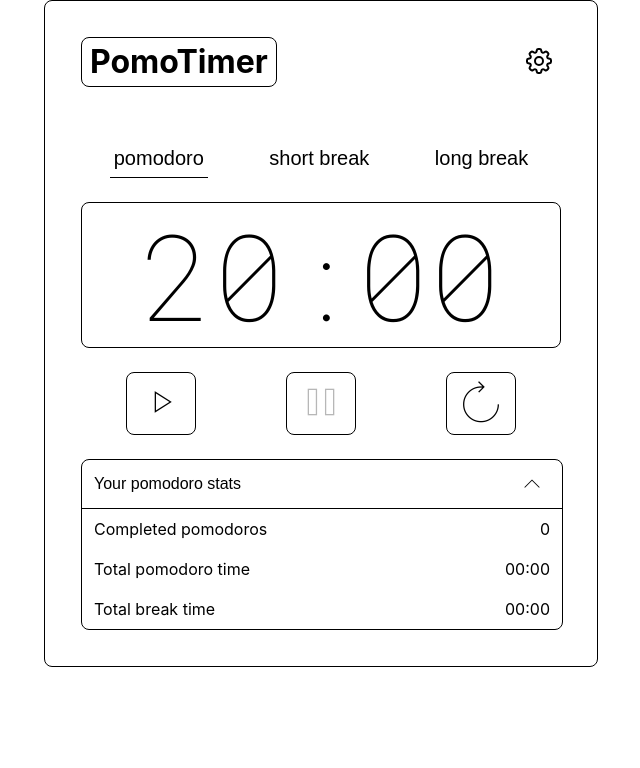
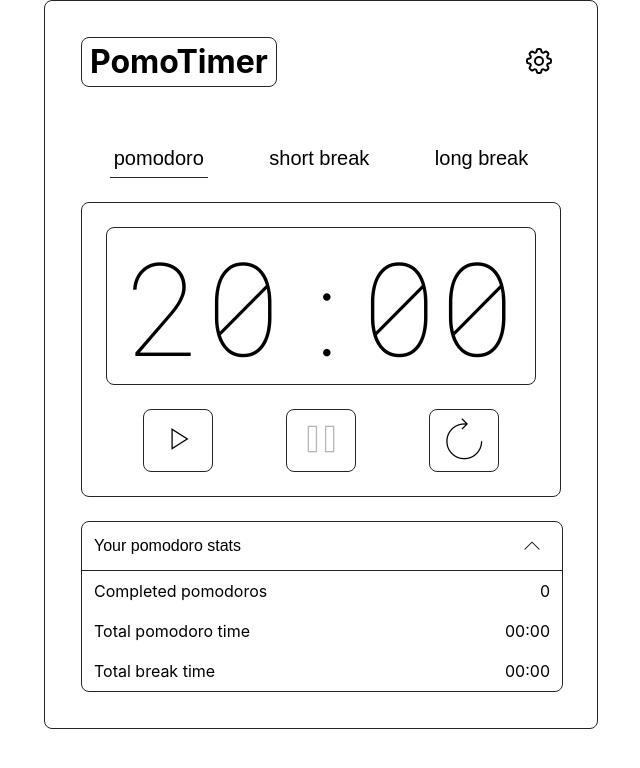
Before and after one commit to andythefan1/pomodoro-timer, a React (Create React App) app: page / in a window 1280 px wide. Shown: the top 768 px of the page, without its empty margins (319-959 px from the left). Built offline with nearby package versions, Linux system fonts and the light colour scheme.

Commit message:
small styling tweaks

```diff
--- a/src/components/AccordionHeader/styles.css
+++ b/src/components/AccordionHeader/styles.css
@@ -2,7 +2,7 @@
 	display: flex;
 	justify-content: space-between;
 	align-items: center;
-	border-bottom: 1px solid black;
+	border-bottom: 1px solid #212529;
 	padding: 0.6rem 1.2rem;
 	font-size: 1.6rem;
 	width: 100%;
--- a/src/components/DigitalDigits/styles.css
+++ b/src/components/DigitalDigits/styles.css
@@ -1,5 +1,5 @@
 .digital-digits {
-	font-size: 12rem;
+	font-size: 13rem;
 	font-family: 'Roboto Mono', monospace;
 	font-weight: 100;
 	line-height: 1.2;
--- a/src/components/PomodoroTimer/index.jsx
+++ b/src/components/PomodoroTimer/index.jsx
@@ -186,11 +186,15 @@ export default function PomodoroTimer() {
 					tabs={timerDurations}
 				></TabGroup>
 			)}
-			<DigitalClock time={secondsToDigits(timeRemaining, true)}></DigitalClock>
-			<ControlGroup
-				controls={controls}
-				onClick={handleControlButtonClick}
-			></ControlGroup>
+			<div className='timer-container outline'>
+				<DigitalClock
+					time={secondsToDigits(timeRemaining, true)}
+				></DigitalClock>
+				<ControlGroup
+					controls={controls}
+					onClick={handleControlButtonClick}
+				></ControlGroup>
+			</div>
 			<Accordion header={'Your pomodoro stats'}>
 				<Table body={timerStats}></Table>
 			</Accordion>
--- a/src/components/PomodoroTimer/styles.css
+++ b/src/components/PomodoroTimer/styles.css
@@ -19,7 +19,7 @@ button {
 }
 
 .outline {
-	border: 1px solid black;
+	border: 1px solid #212529;
 	border-radius: 8px;
 }
 .material-symbols-outlined {
@@ -35,3 +35,10 @@ button {
 	overflow: hidden;
 	margin: 0 auto;
 }
+
+.timer-container {
+	display: flex;
+	flex-direction: column;
+	row-gap: 2.4rem;
+	padding: 2.4rem;
+}
--- a/src/components/Tab/styles.css
+++ b/src/components/Tab/styles.css
@@ -5,5 +5,5 @@
 
 .tab-button.active {
 	border: 0;
-	border-bottom: 1px solid black;
+	border-bottom: 1px solid #212529;
 }
```
